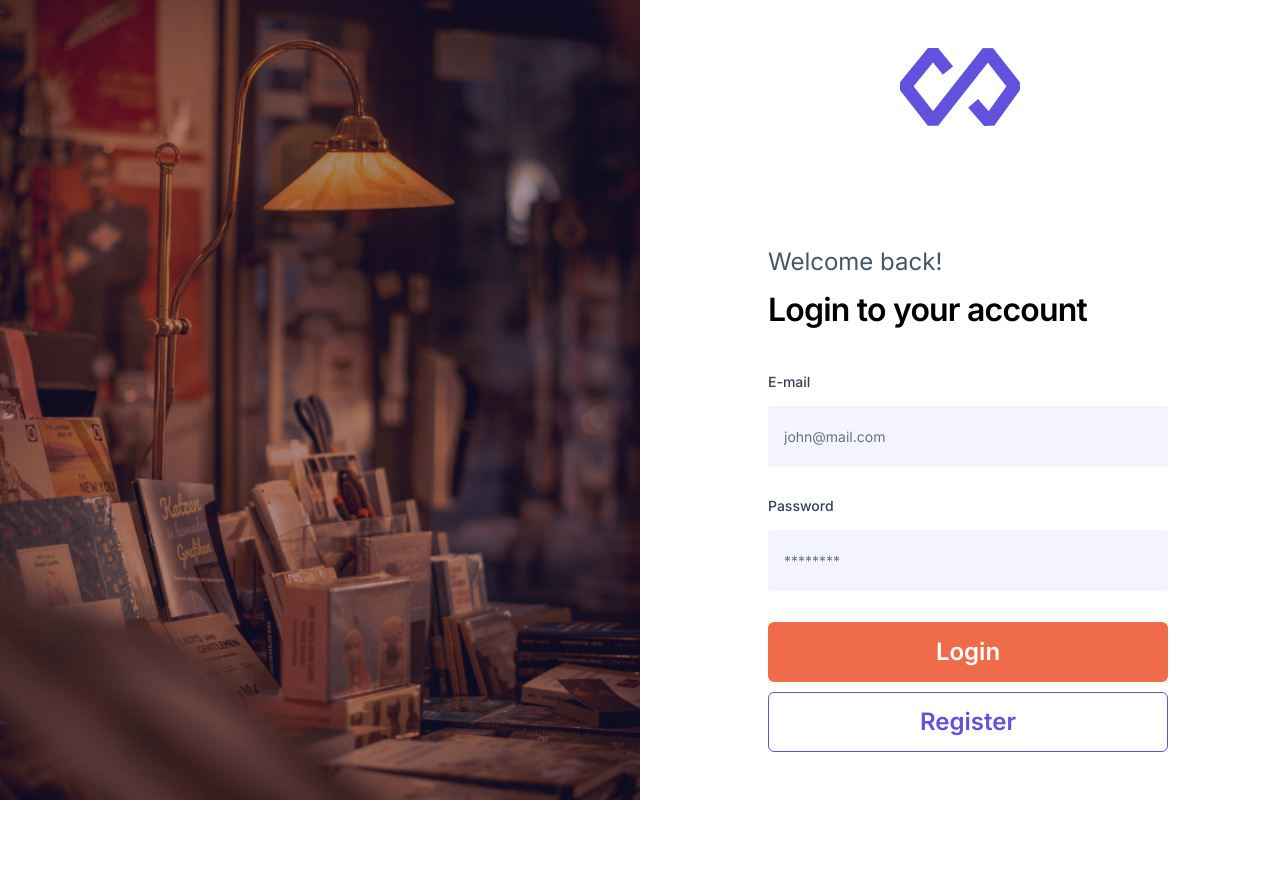
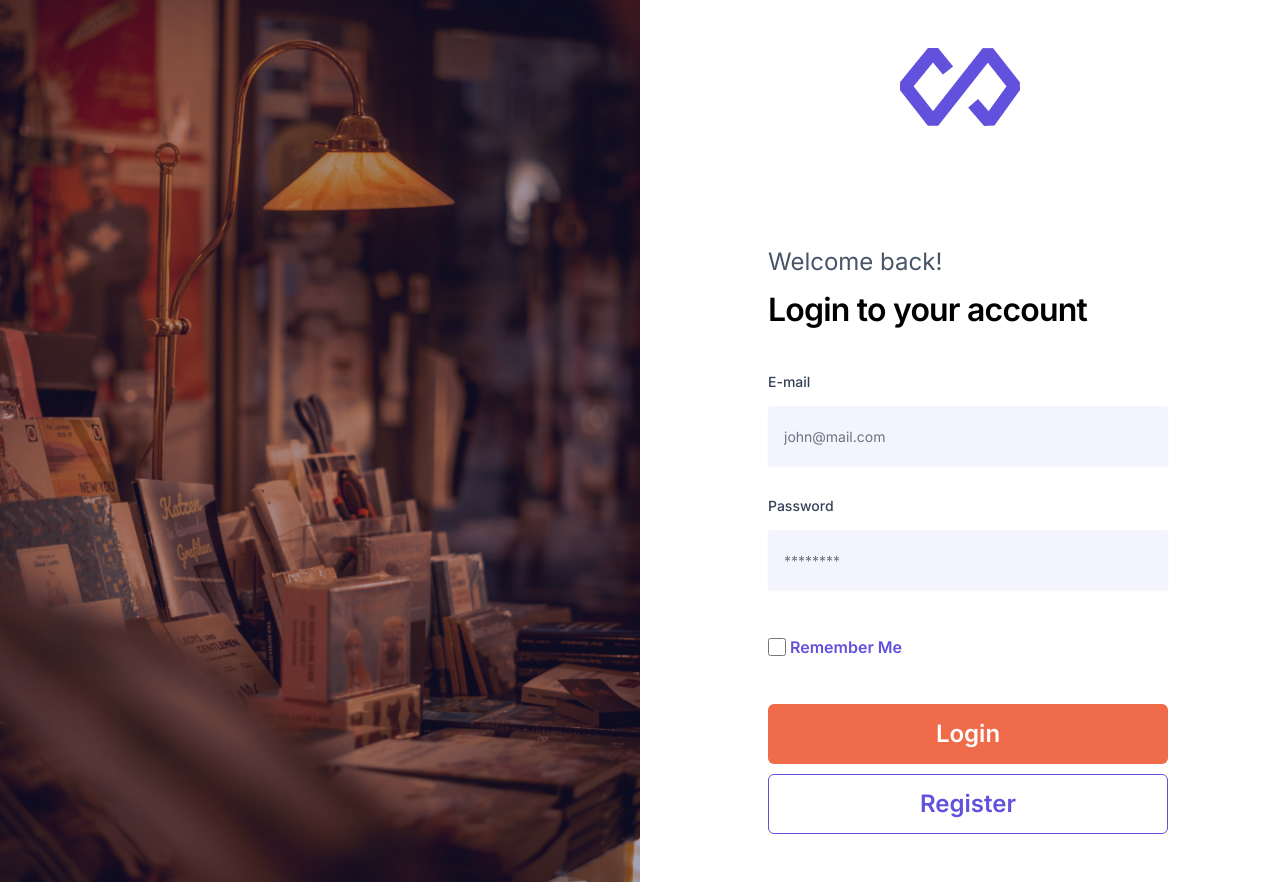
Before and after one commit to BerkinAker/C44t5R, a Next.js app: page / in a window 1280 px wide. Before the commit the page ends 800 px from the top, so only its background shows below. Built offline with nearby package versions, Linux system fonts and the light colour scheme.

Commit message:
cookie, remember me

```diff
--- a/package.json
+++ b/package.json
@@ -9,6 +9,7 @@
     "lint": "next lint"
   },
   "dependencies": {
+    "@reduxjs/toolkit": "^1.9.7",
     "@tailwindcss/forms": "^0.5.7",
     "axios": "^1.6.2",
     "clsx": "^2.0.0",
@@ -16,7 +17,9 @@
     "next": "14.0.2",
     "react": "^18",
     "react-dom": "^18",
-    "react-hook-form": "^7.48.2"
+    "react-hook-form": "^7.48.2",
+    "react-redux": "^8.1.3",
+    "sonner": "^1.2.0"
   },
   "devDependencies": {
     "@types/node": "^20",
--- a/src/app/home/page.tsx
+++ b/src/app/home/page.tsx
@@ -1,6 +1,7 @@
 import Link from "next/link";
 import BookCard from "@/components/BookCard";
 import { getCategories } from "@/lib/categories";
+import Image from "next/image";
 
 export const metadata = {
   title: "Home Page",
@@ -12,6 +13,20 @@ export default async function HomePage() {
   return (
     <>
       {/* Slide Component */}
+      <div className="relative hidden lg:block container mx-auto mb-[90px]">
+        <div className="flex justify-center">
+          <Image
+            src="/Banner.png"
+            width={1320}
+            height={400}
+            alt="Banner"
+          />
+        </div>
+        <div className="absolute top-[20%] left-[15%] ">
+          <span className="text-[#F0B861] text-[56px] font-bold leading-[76.5px]">25% discount</span>
+          <p className="text-white text-[56px] font-semi leading-[76.5px]">all Paulo Coelho <br />books!</p>
+        </div>
+      </div>
       <div className="container mx-auto flex flex-col gap-20 p-4 lg:pb-20">
         {categories.category.map((category: any) => (
           <div key={category.id} className="flex flex-col">
--- a/src/app/layout.tsx
+++ b/src/app/layout.tsx
@@ -1,6 +1,9 @@
 import type { Metadata } from 'next'
 import { Inter } from 'next/font/google'
 import './globals.css'
+import { Toaster } from 'sonner'
+import { ReduxProvider } from './redux/provider'
+import IsAuth from '@/components/IsAuth'
 
 const inter = Inter({ subsets: ['latin'] })
 
@@ -16,7 +19,14 @@ export default function RootLayout({
 }) {
   return (
     <html lang="en">
-      <body className={inter.className}>{children}</body>
+      <body className={inter.className}>
+        <ReduxProvider>
+          <IsAuth>
+            <Toaster />
+            {children}
+          </IsAuth>
+        </ReduxProvider>
+      </body>
     </html>
   )
 }
--- /dev/null
+++ b/src/app/redux/features/auth-slice.ts
@@ -0,0 +1,31 @@
+import { createSlice, PayloadAction } from '@reduxjs/toolkit'
+
+type initialState = {
+  value: AuthState
+}
+
+type AuthState = {
+  isAuth: boolean
+}
+
+const initialState = {
+  value: {
+    isAuth: false,
+  } as AuthState,
+} as initialState
+
+export const auth = createSlice({
+  name: "auth",
+  initialState,
+  reducers: {
+    logOut: () => {
+      return initialState
+    },
+    login: (state) => {
+        state.value.isAuth = true
+    }
+  }
+})
+
+export const {login, logOut} = auth.actions
+export default auth.reducer
--- /dev/null
+++ b/src/app/redux/provider.tsx
@@ -0,0 +1,8 @@
+"use client"
+
+import { store } from "./store"
+import { Provider } from "react-redux"
+
+export function ReduxProvider({ children }: { children: React.ReactNode }) {
+  return <Provider store={store}>{children}</Provider>
+}
--- /dev/null
+++ b/src/app/redux/store.ts
@@ -0,0 +1,13 @@
+import { configureStore } from "@reduxjs/toolkit"
+import authReducer from './features/auth-slice'
+import {useSelector, TypedUseSelectorHook} from 'react-redux'
+export const store = configureStore({
+  reducer: {
+    authReducer,
+  }
+})
+
+export type RootState = ReturnType<typeof store.getState>
+export type AppDispatch = typeof store.dispatch
+
+export const useAppSelector: TypedUseSelectorHook<RootState> = useSelector
--- a/src/components/AuthForm.tsx
+++ b/src/components/AuthForm.tsx
@@ -4,12 +4,20 @@ import { useState } from "react"
 import { useForm, FieldValues, SubmitHandler } from "react-hook-form"
 import Input from "./inputs/Input"
 import Button from "./Button"
-import axios from "axios"
 import { handleLogin, handleRegister } from "@/services/userAuth"
+import { useRouter } from "next/navigation"
+import { toast } from "sonner"
+
+import { useDispatch } from "react-redux"
+import { AppDispatch } from "@/app/redux/store"
+import { login } from "@/app/redux/features/auth-slice"
 
 export default function AuthForm() {
   const [isLoading, setIsLoading] = useState<boolean>(false)
   const [action, setAction] = useState<"login" | "register">("login")
+
+  const router = useRouter()
+  const dispatch = useDispatch<AppDispatch>()
 
   const { register, handleSubmit, formState: {
     errors,
@@ -18,6 +26,7 @@ export default function AuthForm() {
       name: "",
       email: "",
       password: "",
+      checkbox: false,
     }
   })
 
@@ -26,8 +35,21 @@ export default function AuthForm() {
 
     try {
       if (action === "login") {
+        console.log(data)
         const response = await handleLogin(data.email, data.password)
         console.log('Response: ', response)
+        if (response.action_login.token) {
+          toast('You have successfully logged in.')
+          console.log('Login successfull')
+          if (data.checkbox) {
+            localStorage.setItem('token', response.action_login.token)
+          }
+          router.push('/home')
+          dispatch(login())
+        } else {
+          toast('Invalid username or password.')
+          console.log('Login failed')
+        }
       } else {
         const response = await handleRegister(data.name, data.email, data.password)
         console.log('Response register: ', response)
@@ -46,9 +68,15 @@ export default function AuthForm() {
   return (
     <div className="mt-12 mx-auto sm:mx-0 sm:max-w-md">
       <form onSubmit={handleSubmit(onSubmit)} className="space-y-8 mb-[10px]">
-        {action === "register" && <Input id="name" label="Name" placeholder="John Doe" register={register} disabled={isLoading} errors={errors} required/>}
+        {action === "register" && <Input id="name" label="Name" placeholder="John Doe" register={register} disabled={isLoading} errors={errors} required />}
         <Input id="email" label="E-mail" placeholder="john@mail.com" register={register} disabled={isLoading} errors={errors} type="email" required />
         <Input id="password" label="Password" placeholder="********" register={register} disabled={isLoading} errors={errors} type="password" required />
+        {action === "login" && (
+          <div className="flex items-center gap-1 text-[#6251DD]">
+            <Input id="checkbox" label="" register={register} errors={errors} type="checkbox" />
+            <span className="font-semibold">Remember Me</span>
+          </div>
+        )}
         <Button type="submit" classNames="w-full sm:w-[400px] h-[60px] flex items-center hover:scale-95 hover:transition-all hover:duration-500" bgColor="bg-[#EF6B4A]" textColor="text-[#FFFFFF]" disabled={isLoading}>
           {action === "login" ? "Login" : "Register"}
         </Button>
--- /dev/null
+++ b/src/components/IsAuth.tsx
@@ -0,0 +1,23 @@
+"use client"
+
+import { useAppSelector } from "@/app/redux/store"
+import { redirect, usePathname } from "next/navigation"
+import { useEffect } from "react"
+
+export default function IsAuth({ children }: { children: React.ReactNode }) {
+  const path = usePathname()
+  const isAuth = useAppSelector((state) => state.authReducer.value.isAuth)
+  console.log('IsAuth: ', isAuth)
+  useEffect(() => {
+    // eger token varsa ve path / ise direkt home'a yonlendir
+    if(path === "/" && localStorage.getItem("token")) {
+      redirect("/home")
+    }
+
+    if (!isAuth && path !== "/" && !localStorage.getItem("token")) {
+      redirect("/")
+    }
+  }, [isAuth, path],)
+
+  return <>{children}</>
+}
--- a/src/components/inputs/Input.tsx
+++ b/src/components/inputs/Input.tsx
@@ -56,11 +56,20 @@ export default function Input({ id, label, type, placeholder, register, errors,
             {...register(id, { required: required, minLength: 6, maxLength: 20, pattern: /^(?=.*[A-Za-z])(?=.*\d)[A-Za-z\d]{6,20}$/ })}
           />
         )}
+        {(id === "checkbox") && (
+          <input
+            className="w-[18px] h-[18px] mb-4"
+            id={id}
+            type={type}
+            placeholder={placeholder}
+            disabled={disabled}
+            {...register(id)}
+          />
+        )}
         {/* give me a sentence that describe name input must be 20 or min 3 okay ? */}
         {errors.name && id === "name" && (<span className="text-rose-500 text-sm">The name must be between 3-32 characters. </span>)}
         {errors.email && id === "email" && (<span className="text-rose-500 text-sm">The email must be valid.</span>)}
         {errors.password && id === "password" && (<span className="text-rose-500 text-sm">The password must be alphanumeric and between 6-20 characters. </span>)}
-
       </div>
     </div>
   )
--- a/src/components/inputs/search.tsx
+++ b/src/components/inputs/search.tsx
@@ -8,11 +8,8 @@ import {
 
 import clsx from "clsx";
 
-interface InputProps {
-  register: UseFormRegister<FieldValues>,
-}
 
-export default function Search({ register }: InputProps) {
+export default function Search() {
   return (
     <div className="flex items-center">
       <input
--- a/src/services/userAuth.ts
+++ b/src/services/userAuth.ts
@@ -2,7 +2,7 @@ import { ActionLogin, ActionRegister } from "@/types";
 
 export const handleLogin = async (
   email: string,
-  password: string
+  password: string,
 ): Promise<ActionLogin> => {
   try {
     const response = await fetch("https://assign-api.piton.com.tr/api/rest/login", {
@@ -44,12 +44,8 @@ export const handleRegister = async (
       ),
     });
     const result = await response.json();
-    console.log("result: ")
-    console.log(result)
     return result;
   } catch (error) {
-    console.log("hata ile karşılaşıldı ?")
-    console.log(error)
     throw error;
   }
 };
```
Also changed, not shown: public/Banner.png (added), 1 other file (tests, documents, lock files or other folders).
